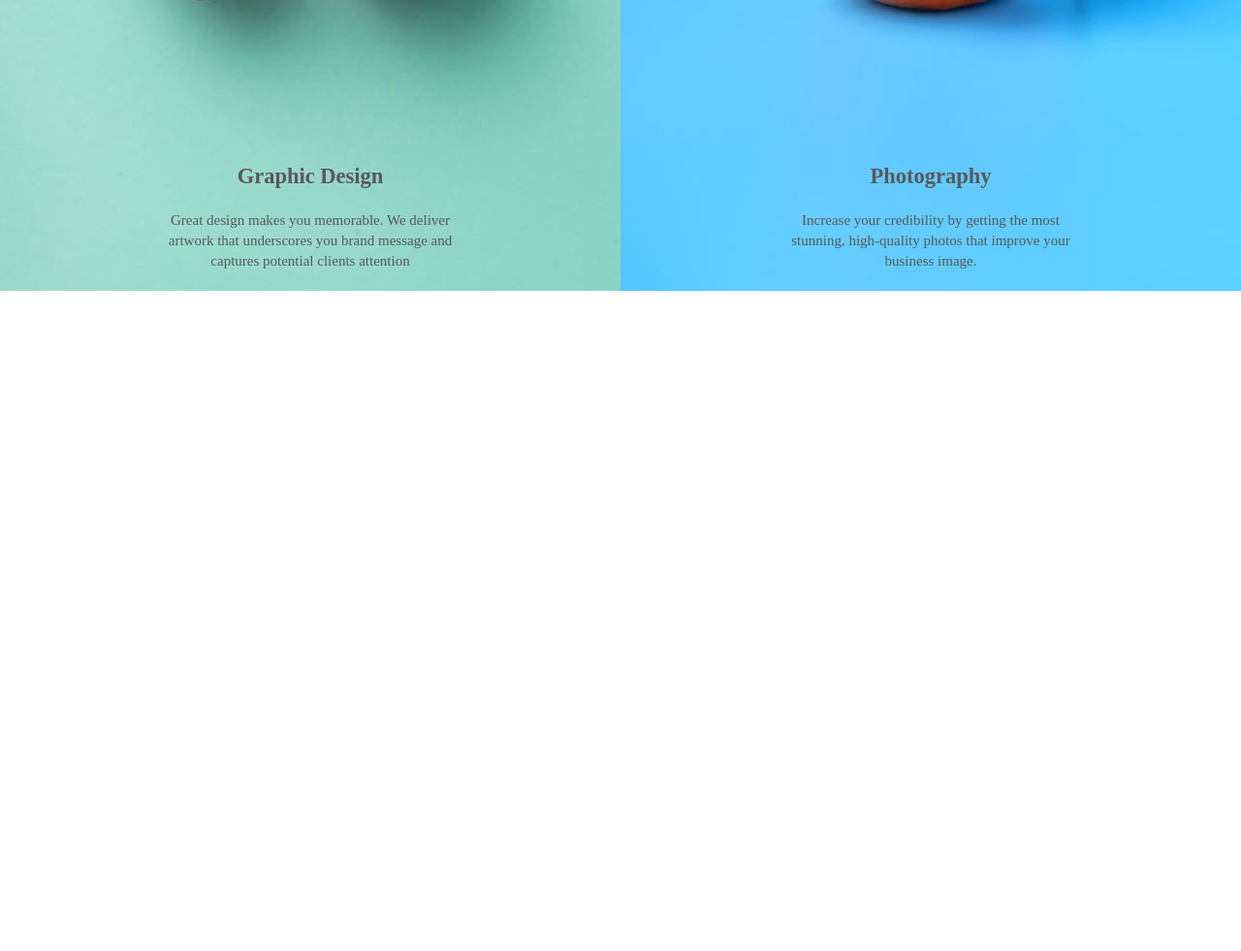
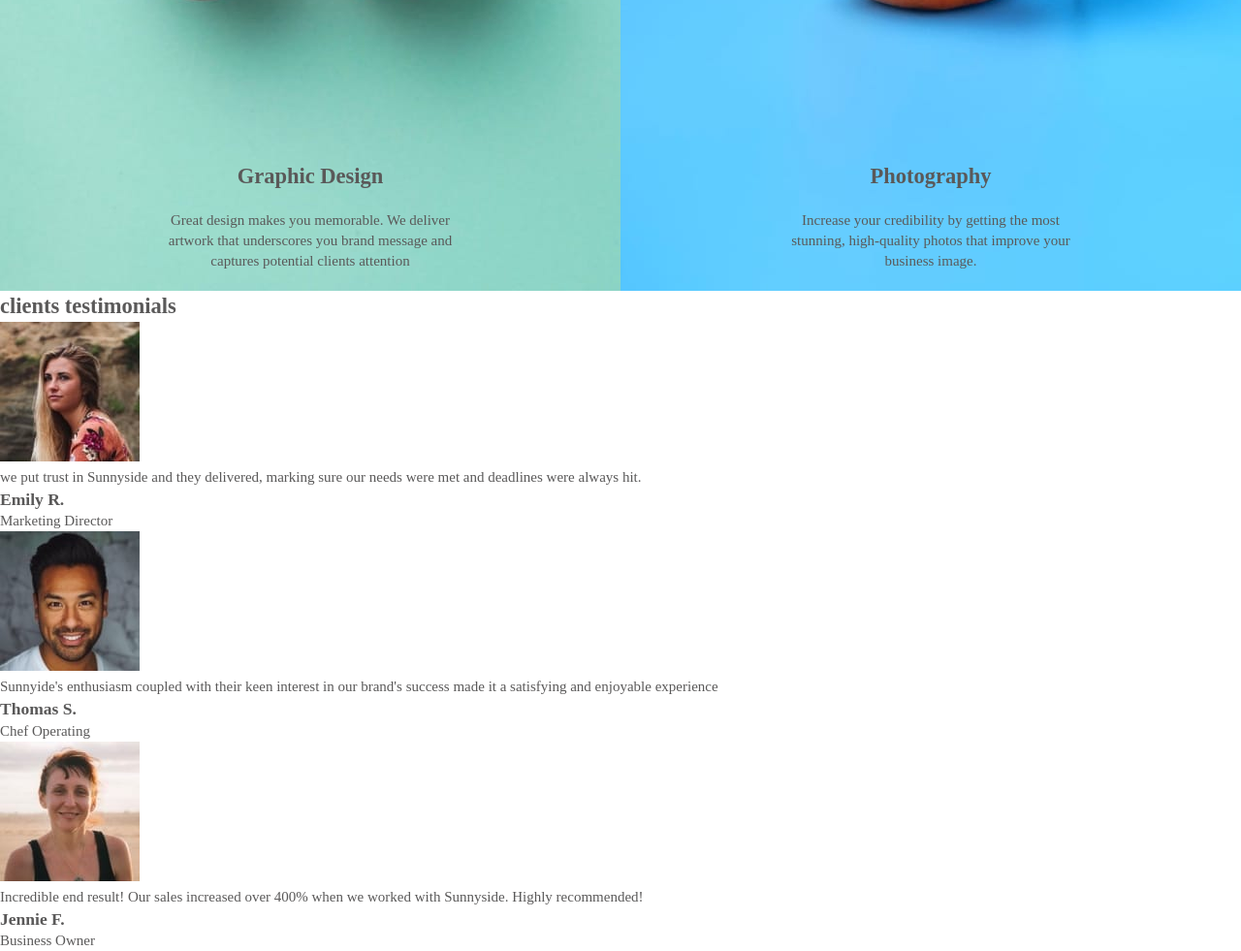
Before and after one commit to BlanchardIlela/SunnySide.com, a plain HTML site: page index.html in a window 1280 px wide. Shown: the part 2100-3081 px from the top of the page at 97% size. Before the commit the page ends 2400 px from the top, so only its background shows below. Drawn offline with Linux system fonts and the light colour scheme.

Commit message:
Ajout partie testimonials

```diff
--- a/index.html
+++ b/index.html
@@ -62,6 +62,35 @@
                 </p>
             </div>
         </div>
+        <div class="section_testimonials">
+            <h2>clients testimonials</h2>
+            <div class="testimonial-client">
+                <div class="client-emily">
+                    <img src="Img/image-emily.jpg" alt="madame Emily">
+                    <p class="message">
+                        we put trust in Sunnyside and they delivered, marking sure our needs were met and deadlines were always hit.
+                    </p>
+                    <h3>Emily R.</h3>
+                    <p class="role">Marketing Director</p>
+                </div>
+                <div class="client-thomas">
+                    <img src="Img/image-thomas.jpg" alt="monsieur Thoams">
+                    <p class="message">
+                        Sunnyide's enthusiasm coupled with their keen interest in our brand's success made it a satisfying and enjoyable experience
+                    </p>
+                    <h3>Thomas S.</h3>
+                    <p class="role">Chef Operating</p>
+                </div>
+                <div class="client-jennie">
+                    <img src="Img/image-jennie.jpg" alt="madame Jennie">
+                    <p class="message">
+                        Incredible end result! Our sales increased over 400% when we worked with Sunnyside. Highly recommended!
+                    </p>
+                    <h3>Jennie F.</h3>
+                    <p class="role">Business Owner</p>
+                </div>
+            </div>
+        </div>
     </section>
 </body>
 </html>
```
